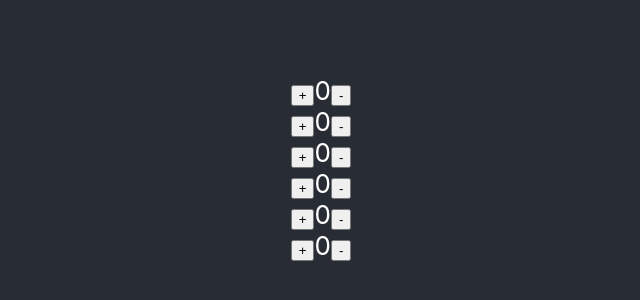
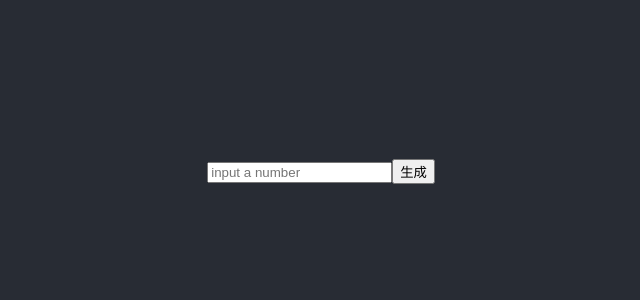
Before and after one commit to geticsen/react-counter-demo, a React (Create React App) app: page / in a window 1280 px wide. Shown: the part 232-532 px from the top of the page, without its empty margins (319-959 px from the left). Built offline with nearby package versions, Linux system fonts and the light colour scheme.

Commit message:
[React] [Green] feature:implement input number generate a counter group

```diff
--- a/src/components/CounterGroup/index.jsx
+++ b/src/components/CounterGroup/index.jsx
@@ -4,11 +4,32 @@ class CounterGroup extends React.Component {
     constructor(props) {
         super(props)
         this.state = {
-            groupNum: this.props.group
+            groupNum: 0
         }
     }
+    shouldComponentUpdate(){
+        return true;
+    }
+    onChange(e){
+        var num = e.target.value.length>0?e.target.value:0;
+        this.state.groupNum = parseInt(num);
+    }
+    getInput = ()=>{
+        this.setState({
+            groupNum:  this.state.groupNum
+        });
+    }
     render() {
-        return (new Array(6).fill(0).map((key, index) => <Counter/>));
+        return (
+            <div>
+                <input placeholder="input a number"
+                    onChange={this.onChange.bind(this)}/>
+                <button onClick={this.getInput} >生成</button>
+                <div>
+                    {new Array(this.state.groupNum).fill(0).map((key, index) => <Counter key={index}/>)}
+                </div>
+            </div>
+        );
     }
 }
 export default CounterGroup
```
